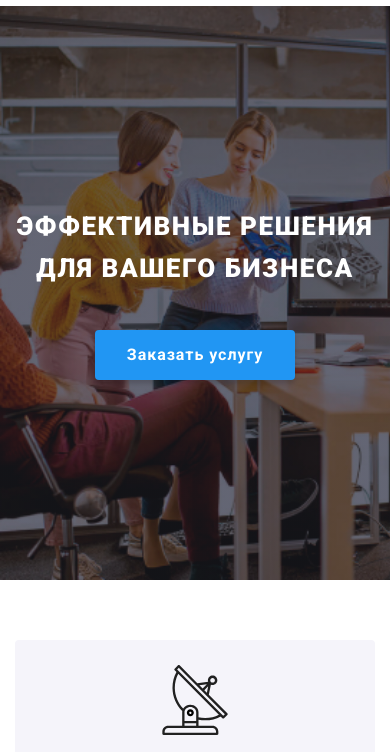
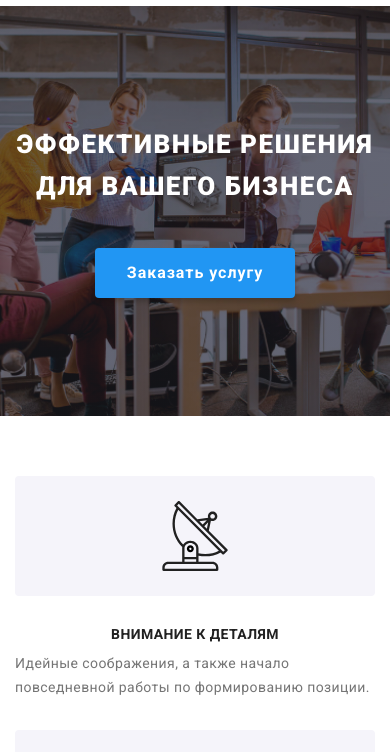
Before and after one commit to MaryanaDey/goit-markup-hw-08, a plain HTML site: page index.html in a window 390 px wide. Shown: the part 74-826 px from the top of the page. Drawn offline with Linux system fonts and the light colour scheme.

Commit message:
поправила дз

```diff
--- a/sass/loyault/_hero.scss
+++ b/sass/loyault/_hero.scss
@@ -1,13 +1,13 @@
 .hero {
-    margin: auto;
-    // width: 1600px;
-    padding: 200px 0;
-    width: 100vw;
+    margin: 0 auto;
+    padding: 118px 0;
+    max-width: 480px;
     background: linear-gradient(rgba(47,48,58,0.4),rgba(47,48,58,0.4)),
     url('/images/header/background-mobil-min.jpg');
     background-color:  #C4C4C4;
     background-size: cover;
     background-repeat: no-repeat;
+    background-position: center;
     text-align: center;
 
     @media (min-device-pixel-ratio: 2),
--- a/sass/loyault/_mobile-menu.scss
+++ b/sass/loyault/_mobile-menu.scss
@@ -1,8 +1,10 @@
 .mobil{
     @media screen and (min-width: 767px) {
       display: none;
+
+    }
   }
-}
+
 
 .mobile-nav {
   & {
@@ -12,6 +14,8 @@
     left: 0;
     width: 100vw;
     height: 100vh;
+    position: fixed;
+    z-index: 5;
  }
   .container {
     position: relative;
--- a/sass/loyault/_section-team.scss
+++ b/sass/loyault/_section-team.scss
@@ -43,6 +43,7 @@
   .card-team__title {
     color: var(--black-color);
     margin-bottom: 10px;
+    margin-top: 30px;
 
     font-weight: 500;
     font-size: 16px;
@@ -69,6 +70,7 @@
         border-radius: 0px 0px 4px 4px;
         transform: scale(1) ;
         margin-bottom: 30px;
+        box-shadow: var(--feature-card-shadow);
     }
     &
     .card-team__list:nth-child(4){
@@ -78,6 +80,6 @@
     }
     & .card-team__list:hover{
        box-shadow: var(--feature-card-shadow);
-      //  transform: scale(1.1);
+
     }
 }
```
Also changed, not shown: index.html (+1 -1 lines), css/main.css, css/main.min.css, 2 other files.
